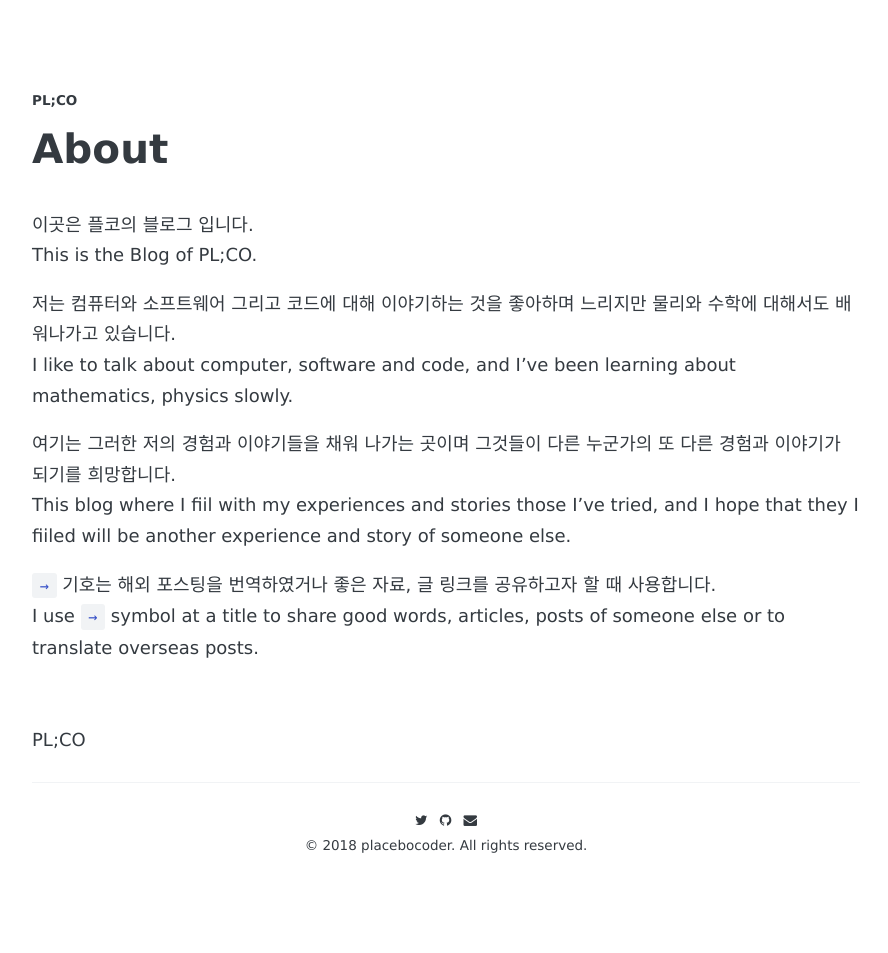
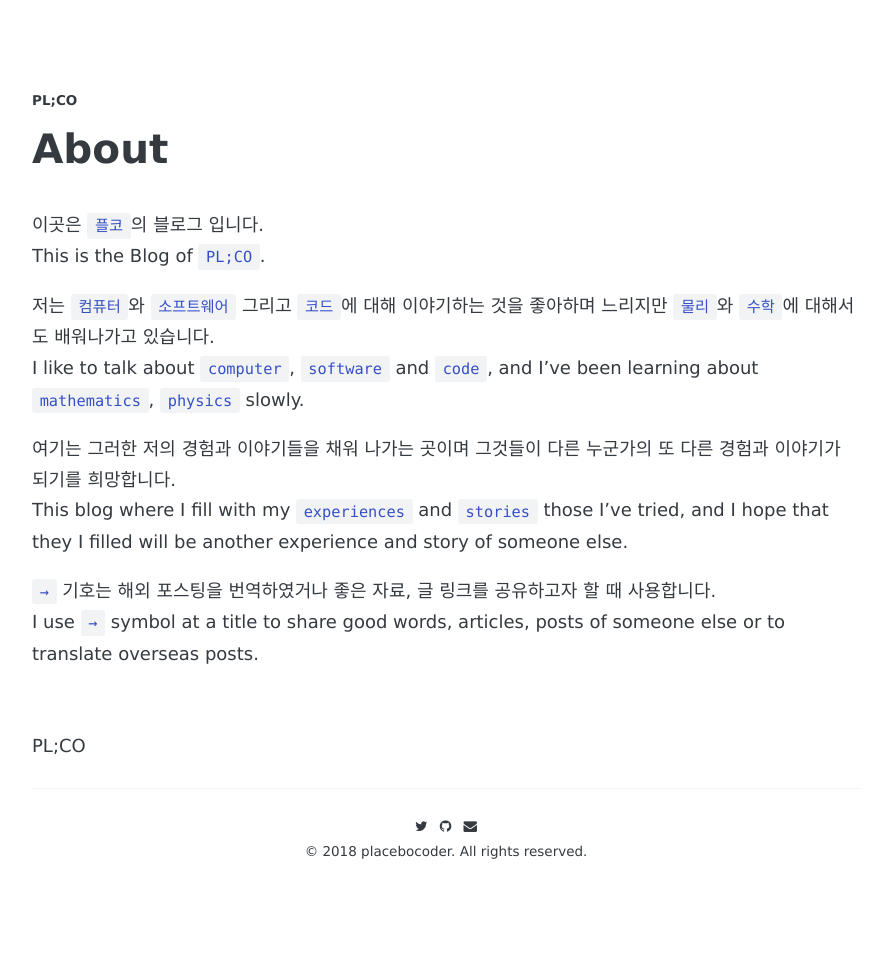
Before and after one commit to placebocoder/placebocoder.github.io, a Jekyll site: the page built from about.md, in a window 1280 px wide. Shown: the whole page, without its empty margins (194-1082 px from the left). Built offline with Jekyll 4.4.1, drawn with Linux system fonts in a browser that asks for light colours; some web fonts are replaced.

Commit message:
emphasis some words in about

```diff
--- a/about.md
+++ b/about.md
@@ -3,14 +3,14 @@ title: About
 permalink: /about/
 ---
 
-이곳은 플코의 블로그 입니다.
-This is the Blog of PL;CO.
+이곳은 `플코`의 블로그 입니다.
+This is the Blog of `PL;CO`.
 
-저는 컴퓨터와 소프트웨어 그리고 코드에 대해 이야기하는 것을 좋아하며 느리지만 물리와 수학에 대해서도 배워나가고 있습니다.
-I like to talk about computer, software and code, and I've been learning about mathematics, physics slowly.
+저는 `컴퓨터`와 `소프트웨어` 그리고 `코드`에 대해 이야기하는 것을 좋아하며 느리지만 `물리`와 `수학`에 대해서도 배워나가고 있습니다.
+I like to talk about `computer`, `software` and `code`, and I've been learning about `mathematics`, `physics` slowly.
 
 여기는 그러한 저의 경험과 이야기들을 채워 나가는 곳이며 그것들이 다른 누군가의 또 다른 경험과 이야기가 되기를 희망합니다.
-This blog where I fiil with my experiences and stories those I've tried, and I hope that they I fiiled will be another experience and story of someone else.
+This blog where I fill with my `experiences` and `stories` those I've tried, and I hope that they I filled will be another experience and story of someone else.
 
 `→` 기호는 해외 포스팅을 번역하였거나 좋은 자료, 글 링크를 공유하고자 할 때 사용합니다.
 I use `→` symbol at a title to share good words, articles, posts of someone else  or  to translate overseas posts.
```
